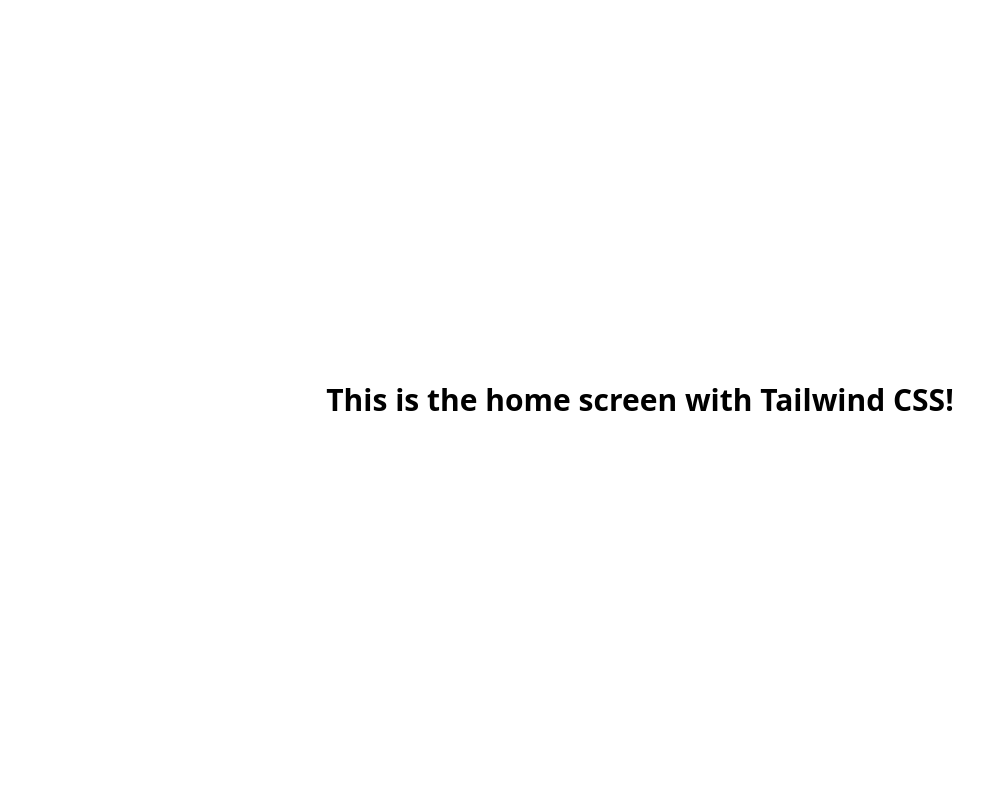
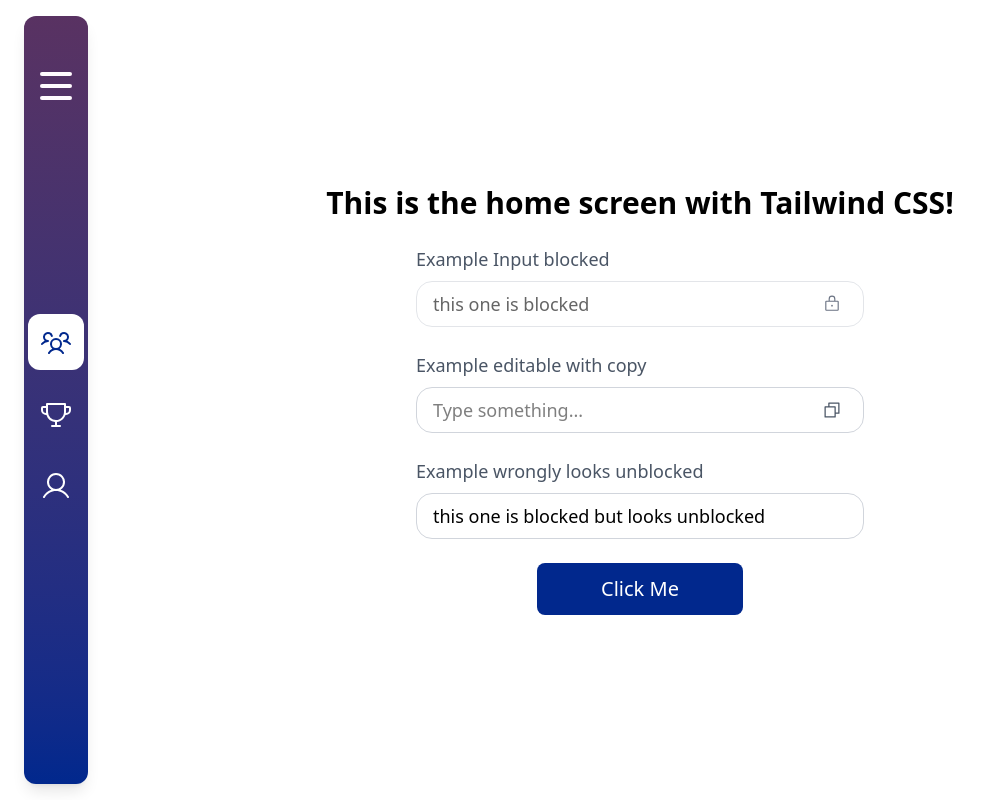
Before and after one commit to fontys-maua-2526-tournament/web, a React (Vite) app: page / in a window 1280 px wide. Shown: the whole page, without its empty margins (0-992 px from the left). Built offline with nearby package versions, Linux system fonts and the light colour scheme.

Commit message:
feat: add deafult components

```diff
--- a/package.json
+++ b/package.json
@@ -10,6 +10,7 @@
     "preview": "vite preview"
   },
   "dependencies": {
+    "@phosphor-icons/react": "^2.1.10",
     "@tailwindcss/postcss": "^4.1.14",
     "postcss": "^8.5.6",
     "react": "^19.1.1",
@@ -26,6 +27,8 @@
     "eslint-plugin-react-hooks": "^5.2.0",
     "eslint-plugin-react-refresh": "^0.4.22",
     "globals": "^16.4.0",
+    "prettier": "^3.6.2",
+    "prettier-plugin-tailwindcss": "^0.7.1",
     "vite": "^7.1.7"
   }
 }
--- /dev/null
+++ b/src/components/customButton.jsx
@@ -0,0 +1,10 @@
+export default function CustomButton({ children, onClick, className }) {
+  return (
+    <button
+      onClick={onClick}
+      className={`bg-mauaBlue hover:bg-fontyssPurple rounded-lg px-16 py-3 text-xl text-white transition-colors duration-300 hover:cursor-pointer ${className}`}
+    >
+      {children}
+    </button>
+  );
+}
--- /dev/null
+++ b/src/components/customTextField.jsx
@@ -0,0 +1,81 @@
+import { Copy, Lock } from '@phosphor-icons/react';
+import { useState } from 'react';
+
+export default function CustomTextField({
+  id,
+  name,
+  label,
+  value,
+  onChange,
+  placeholder,
+  blocked = false,
+  className = '',
+  disabled = false,
+  readOnly = false,
+  showCopy = false,
+  size = 'md', // md | lg
+  inputProps = {},
+}) {
+  const [copied, setCopied] = useState(false);
+
+  const handleCopy = async e => {
+    e.stopPropagation();
+    try {
+      await navigator.clipboard.writeText(value ?? '');
+      setCopied(true);
+      setTimeout(() => setCopied(false), 1500);
+    } catch (err) {
+      // ignore
+    }
+  };
+
+  const sizeClasses = size === 'lg' ? 'px-6 py-4 text-xl' : 'px-4 py-2 text-lg';
+
+  const isBlocked = blocked === true;
+
+  return (
+    <div className={`w-full ${className}`}>
+      {label && (
+        <label htmlFor={id} className="mb-2 block text-lg font-medium text-gray-600">
+          {label}
+        </label>
+      )}
+
+      <div className="relative flex items-center">
+        <input
+          id={id}
+          name={name}
+          type="text"
+          value={value}
+          onChange={isBlocked ? undefined : onChange}
+          placeholder={placeholder}
+          readOnly={readOnly || isBlocked}
+          disabled={disabled || isBlocked}
+          aria-disabled={isBlocked}
+          className={`w-full rounded-2xl border border-gray-300 bg-white pr-12 ${sizeClasses} focus:ring-mauaBlue focus:ring-2 focus:outline-none ${isBlocked ? 'cursor-not-allowed opacity-60' : ''}`}
+          {...inputProps}
+        />
+
+        {isBlocked ? (
+          <div className="absolute right-3 flex h-10 w-10 items-center justify-center rounded-md bg-transparent text-gray-500">
+            <Lock size={18} />
+          </div>
+        ) : (
+          showCopy && (
+            <button
+              type="button"
+              aria-label="Copy value"
+              onClick={handleCopy}
+              className="absolute right-3 flex h-10 w-10 items-center justify-center rounded-md bg-transparent text-gray-600 hover:text-gray-800"
+            >
+              <Copy size={20} />
+            </button>
+          )
+        )}
+      </div>
+
+      {/* small feedback */}
+      {copied && <div className="mt-2 text-sm text-green-600">Copied</div>}
+    </div>
+  );
+}
--- /dev/null
+++ b/src/components/navbar.jsx
@@ -0,0 +1,109 @@
+import { List, User, Trophy, UsersThree } from '@phosphor-icons/react';
+import { useState } from 'react';
+import { useNavigate } from 'react-router-dom';
+
+export default function Navbar() {
+  const navigate = useNavigate();
+  const [isHamburguerOpen, setIsHamburguerOpen] = useState(false);
+  const [isMenuVisible, setIsMenuVisible] = useState(false);
+
+  const logo = 'https://i.ibb.co/4Pp6y2D/logo-HMP.png';
+
+  const handleOpenMenu = () => {
+    setIsHamburguerOpen(true);
+    setTimeout(() => {
+      setIsMenuVisible(true);
+    }, 0);
+  };
+
+  // This navbar is English-only. Language switching removed.
+
+  const handleCloseMenu = () => {
+    setIsMenuVisible(false);
+    setTimeout(() => {
+      setIsHamburguerOpen(false);
+    }, 50);
+  };
+
+  return (
+    <>
+      <nav className="from-fontyssPurple to-mauaBlue fixed top-0 left-0 z-50 my-[2vh] ml-6 flex h-[96vh] w-[5vw] flex-col items-center justify-between rounded-xl bg-white bg-gradient-to-b py-14 text-2xl font-light shadow-lg max-lg:hidden">
+        {/* Hamburguer for expanding */}
+        <div
+          className={`group flex w-full flex-col items-center justify-center transition-transform duration-300 hover:scale-110 hover:cursor-pointer`}
+        >
+          <div className="bg-coolWhite mb-2 h-1 w-1/2 rounded-lg group-hover:bg-gray-300"></div>
+          <div className="bg-coolWhite mb-2 h-1 w-1/2 rounded-lg group-hover:bg-gray-300"></div>
+          <div className="bg-coolWhite h-1 w-1/2 rounded-lg group-hover:bg-gray-300"></div>
+        </div>
+        <ul className="flex grow flex-col items-center justify-center gap-4">
+          <li
+            className={`duration-200 ${true ? 'hover:text-mauaBlue text-mauaBlue bg-white' : 'bg-transparent text-white hover:text-gray-200'} flex h-14 w-14 items-center justify-center rounded-xl hover:scale-110 hover:cursor-pointer`}
+            onClick={() => {
+              navigate('/login');
+              scrollTo(0, 0);
+            }}
+          >
+            <UsersThree size={32} />
+          </li>
+          <li
+            className={`duration-200 ${false ? 'hover:text-mauaBlue text-mauaBlue bg-white' : 'bg-transparent text-white hover:text-gray-200'} flex h-14 w-14 items-center justify-center rounded-xl hover:scale-110 hover:cursor-pointer`}
+            // onClick={() => {
+            //   navigate('/');
+            //   scrollTo(0, 0);
+            // }}
+          >
+            <Trophy size={32} />
+          </li>
+          <li
+            className={`duration-200 ${false ? 'hover:text-mauaBlue text-mauaBlue bg-white' : 'bg-transparent text-white hover:text-gray-200'} flex h-14 w-14 items-center justify-center rounded-xl hover:scale-110 hover:cursor-pointer`}
+            // onClick={() => {
+            //   navigate('/');
+            //   scrollTo(0, 0);
+            // }}
+          >
+            <User size={32} />
+          </li>
+        </ul>
+      </nav>
+      {/* RESPONSIVENESS */}
+      {/* <nav className="fixed top-0 left-0 z-50 flex h-20 w-full items-center justify-between bg-white px-4 pr-8 text-2xl shadow-md lg:hidden">
+        <img src={logo} alt="" />
+        <div className="hover:cursor-pointer" onClick={handleOpenMenu}>
+          <List size={32} />
+        </div>
+        {isHamburguerOpen && (
+          <div
+            className={`absolute top-0 left-0 flex h-[100vh] w-[100vw] backdrop-blur-md transition-all duration-100 ${isMenuVisible ? 'opacity-100' : 'opacity-0'} flex-col gap-5 bg-gray-500/50`}
+            onClick={handleCloseMenu}
+          >
+            <div
+              className={`absolute top-0 left-full flex h-[100vh] w-[50vw] flex-col items-center justify-between gap-5 bg-white py-10 transition-transform duration-100 ${isMenuVisible ? '-translate-x-full' : 'translate-x-0'}`}
+            >
+              <ul className="text-oceanGreen flex flex-col justify-center gap-10 text-center text-2xl font-thin">
+                <li
+                  className={`delay-100 duration-300 hover:cursor-pointer hover:text-gray-200 ${isMenuVisible ? 'translate-x-0' : 'translate-x-[100vw]'}`}
+                  onClick={() => {
+                    navigate('/');
+                    scrollTo(0, 0);
+                  }}
+                >
+                  Home
+                </li>
+                <li
+                  className={`delay-100 duration-300 hover:cursor-pointer hover:text-gray-200 ${isMenuVisible ? 'translate-x-0' : 'translate-x-[100vw]'}`}
+                  onClick={() => {
+                    navigate('/login');
+                    scrollTo(0, 0);
+                  }}
+                >
+                  Login
+                </li>
+              </ul>
+            </div>
+          </div>
+        )}
+      </nav> */}
+    </>
+  );
+}
--- a/src/pages/home.jsx
+++ b/src/pages/home.jsx
@@ -1,9 +1,50 @@
+import Navbar from '../components/navbar';
+import CustomButton from '../components/customButton';
+import CustomTextField from '../components/customTextField';
+import { useState } from 'react';
+
 export default function Home() {
+  const [textExample, setTextExample] = useState('');
+
   return (
-    <div className="h-screen flex items-center justify-center">
-      <h1 className="text-3xl font-bold text-black hover:scale-110 hover:-translate-y-1.5 duration-300 hover:cursor-pointer">
-        This is the home screen with Tailwind CSS!
-      </h1>
+    <div className="flex h-screen items-center justify-center">
+      <Navbar />
+      <div className="flex flex-col items-center gap-6">
+        <h1 className="text-3xl font-bold text-black duration-300 hover:-translate-y-1.5 hover:scale-110 hover:cursor-pointer">
+          This is the home screen with Tailwind CSS!
+        </h1>
+        <CustomTextField
+          id="example"
+          name="example"
+          label="Example Input blocked"
+          value="this one is blocked"
+          onChange={() => {}}
+          blocked={true}
+          placeholder="Type something..."
+          className="max-w-md"
+          showCopy
+        />
+        <CustomTextField
+          id="example2"
+          name="example2"
+          label="Example editable with copy"
+          value={textExample}
+          onChange={e => setTextExample(e.target.value)}
+          placeholder="Type something..."
+          className="max-w-md"
+          showCopy
+        />
+        <CustomTextField
+          id="example3"
+          name="example3"
+          label="Example wrongly looks unblocked"
+          value="this one is blocked but looks unblocked"
+          onChange={() => {}}
+          placeholder="Type something..."
+          className="max-w-md"
+        />
+        <CustomButton onClick={() => alert('Button clicked!')} children="Click Me" />
+      </div>
     </div>
   );
 }
```
Also changed, not shown: 1 other file (tests, documents, lock files or other folders).
